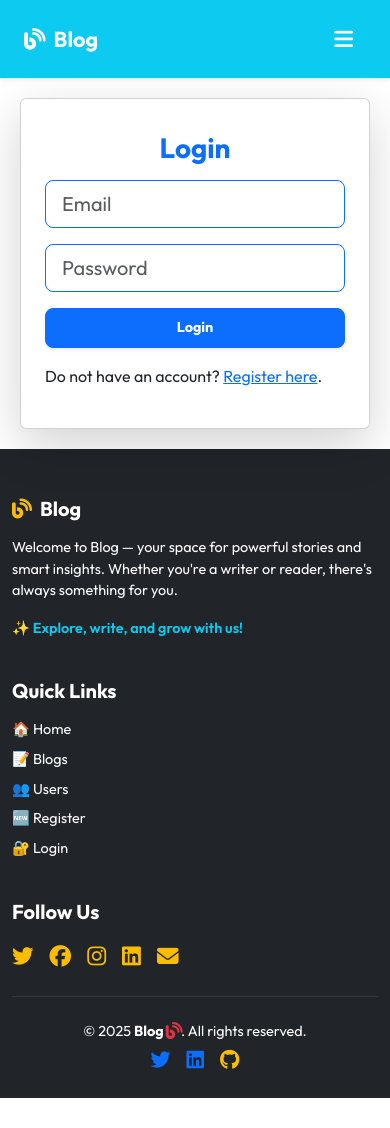
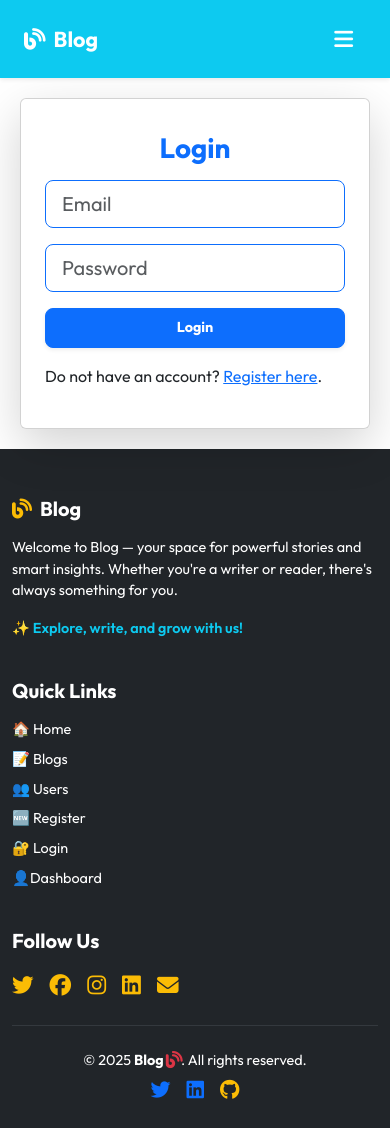
Before and after one commit to nileshkumaryadav1/BlogApp-frontend, a React (Create React App) app: page /login in a window 390 px wide. Before the commit the page ends 1098 px from the top, so only its background shows below. Built offline with nearby package versions, Linux system fonts and the light colour scheme.

Commit message:
added link of dashboard for mobile view

```diff
--- a/src/components/Footer.js
+++ b/src/components/Footer.js
@@ -51,6 +51,11 @@ function Footer() {
               <li>
                 <Link className="text-white text-decoration-none" to="/login">
                   🔐 Login
+                </Link>
+              </li>
+              <li>
+                <Link className="text-white text-decoration-none" to="/profile">
+                  👤Dashboard
                 </Link>
               </li>
             </ul>
--- a/src/components/Navbar.js
+++ b/src/components/Navbar.js
@@ -133,6 +133,14 @@ const Navbar = () => {
               📝 Blogs
             </Link>
           </li>
+          <li>
+            <Link
+            onClick={closeMenu}
+            to={`/profile`}
+            >
+              🙍‍♂️ Dashboard
+            </Link>
+          </li>
           {isLoggedIn && (
             <li>
               <Link onClick={closeMenu} to={`/profile/${loggedInUserName}`}>
```
